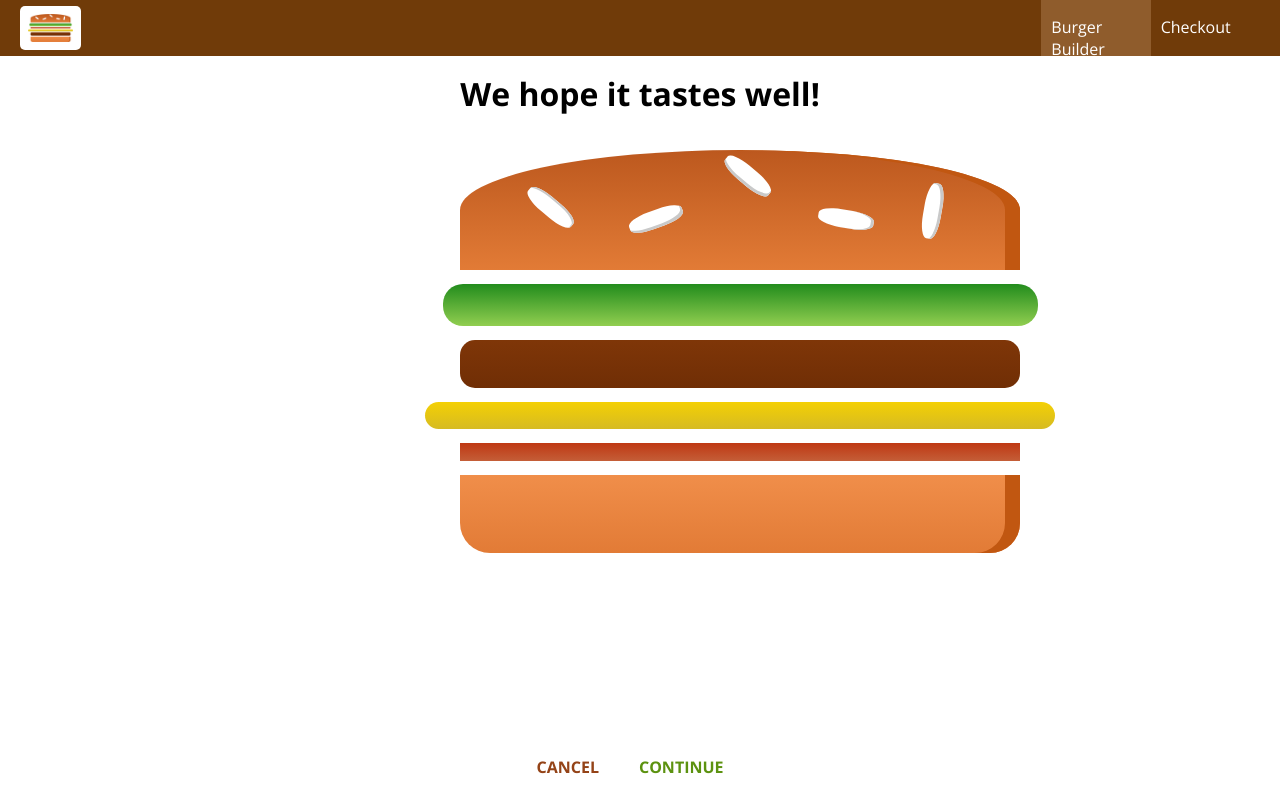
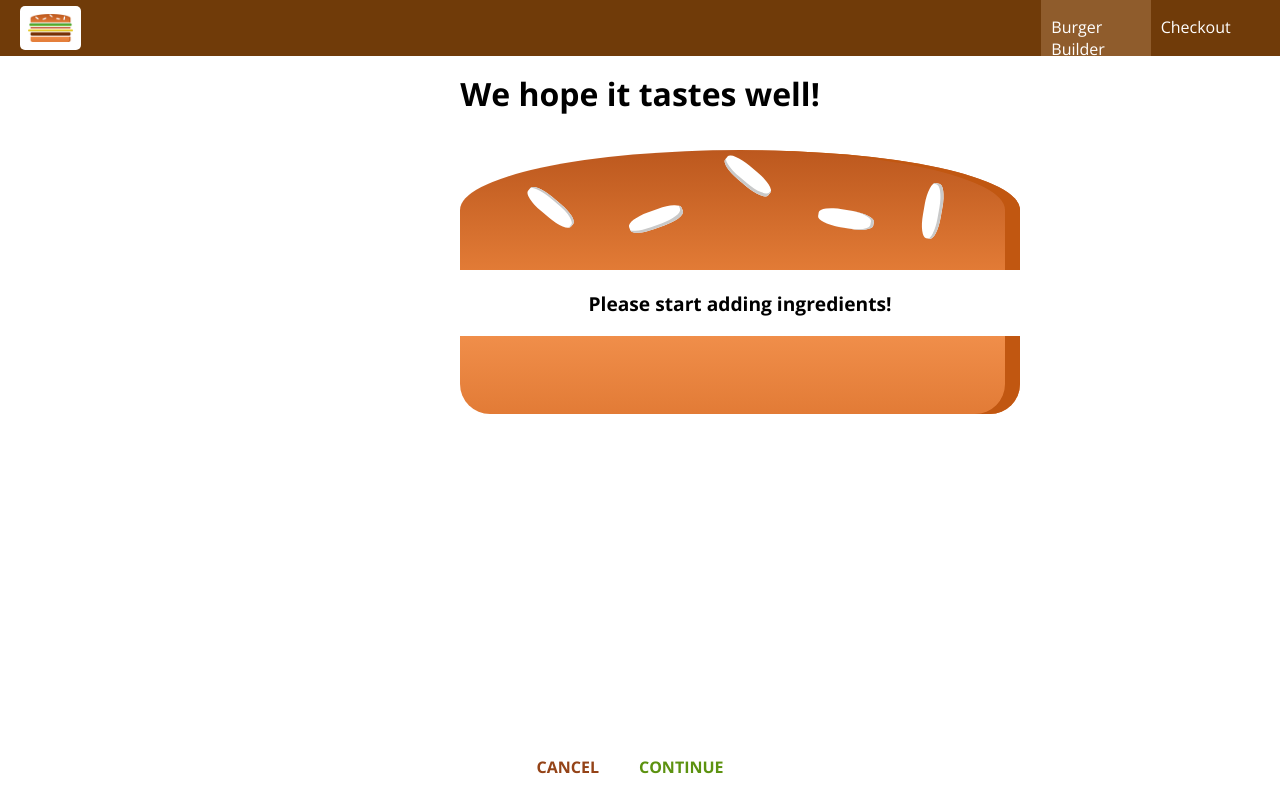
Before and after one commit to confusedwdeveloper/burger-builder, a React (Create React App) app: page /checkout in a window 1280 px wide. Built offline with nearby package versions, Linux system fonts and the light colour scheme.

Commit message:
passing ingredient data to checkout page as query parameters

```diff
--- a/src/components/Order/CheckoutSummary/CheckoutSummary.js
+++ b/src/components/Order/CheckoutSummary/CheckoutSummary.js
@@ -10,10 +10,10 @@ const CheckoutSummary = (props) => {
       <div style={{ width: "100%", margin: "auto" }}>
         <Burger ingredients={props.ingredients} />
       </div>
-      <Button clicked btnType="Danger">
+      <Button clicked={props.checkoutCancelled} btnType="Danger">
         CANCEL
       </Button>
-      <Button clicked btnType="Success">
+      <Button clicked={props.checkoutContinued} btnType="Success">
         CONTINUE
       </Button>
     </div>
--- a/src/containers/BurgerBuilder/BurgerBuilder.js
+++ b/src/containers/BurgerBuilder/BurgerBuilder.js
@@ -145,7 +145,19 @@ class BurgerBuilder extends Component {
     //   // this.setState({loading: false, purchasing: false})
     // }
     // this.setState({ loading: false, purchasing: false });
-    this.props.history.push("/checkout");
+    const queryParams = [];
+    for (let i in this.state.ingredients) {
+      queryParams.push(
+        encodeURIComponent(i) +
+          "=" +
+          encodeURIComponent(this.state.ingredients[i])
+      );
+    }
+    const queryString = queryParams.join("&");
+    this.props.history.push({
+      pathname: "/checkout",
+      search: `?${queryString}`,
+    });
   };
 
   render() {
--- a/src/containers/Checkout/Checkout.js
+++ b/src/containers/Checkout/Checkout.js
@@ -10,10 +10,32 @@ export default class Checkout extends React.Component {
       bacon: 1,
     },
   };
+
+  componentDidMount() {
+    const query = new URLSearchParams(this.props.location.search);
+    const ingredients = {};
+    for (const [key, val] of query.entries()) {
+      ingredients[key] = +val;
+    }
+    this.setState({ ingredients });
+  }
+
+  checkoutCancelledHandler = () => {
+    this.props.history.goBack();
+  };
+
+  checkoutContinuedHandler = () => {
+    this.props.history.replace("/checkout/contact-data");
+  };
+
   render() {
     return (
       <div>
-        <CheckoutSummary ingredients={this.state.ingredients} />
+        <CheckoutSummary
+          checkoutCancelled={this.checkoutCancelledHandler}
+          checkoutContinued={this.checkoutContinuedHandler}
+          ingredients={this.state.ingredients}
+        />
       </div>
     );
   }
```
